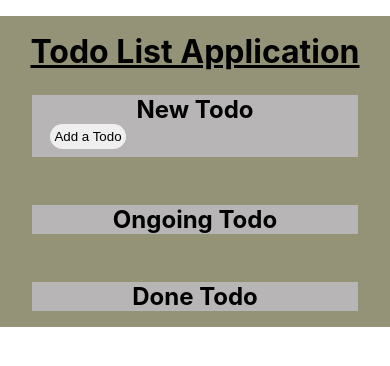
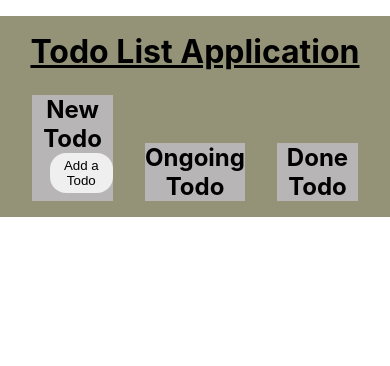
Before and after one commit to RRaihan1234/todo, a React (Create React App) app: page / in a window 390 px wide. Shown: the top 366 px of the page. Built offline with nearby package versions, Linux system fonts and the light colour scheme.

Commit message:
first commit

```diff
--- a/src/App.css
+++ b/src/App.css
@@ -121,15 +121,7 @@ h2{
   margin-left: 0.7rem;
 }
 
-
 @media only screen and (max-width: 660px) {
-  .App{
-    flex-direction: column;
-  }
-}
-
-
-@media only screen and (max-width: 605px) {
   .newParent{
     margin-right: 1rem;
   }
```
